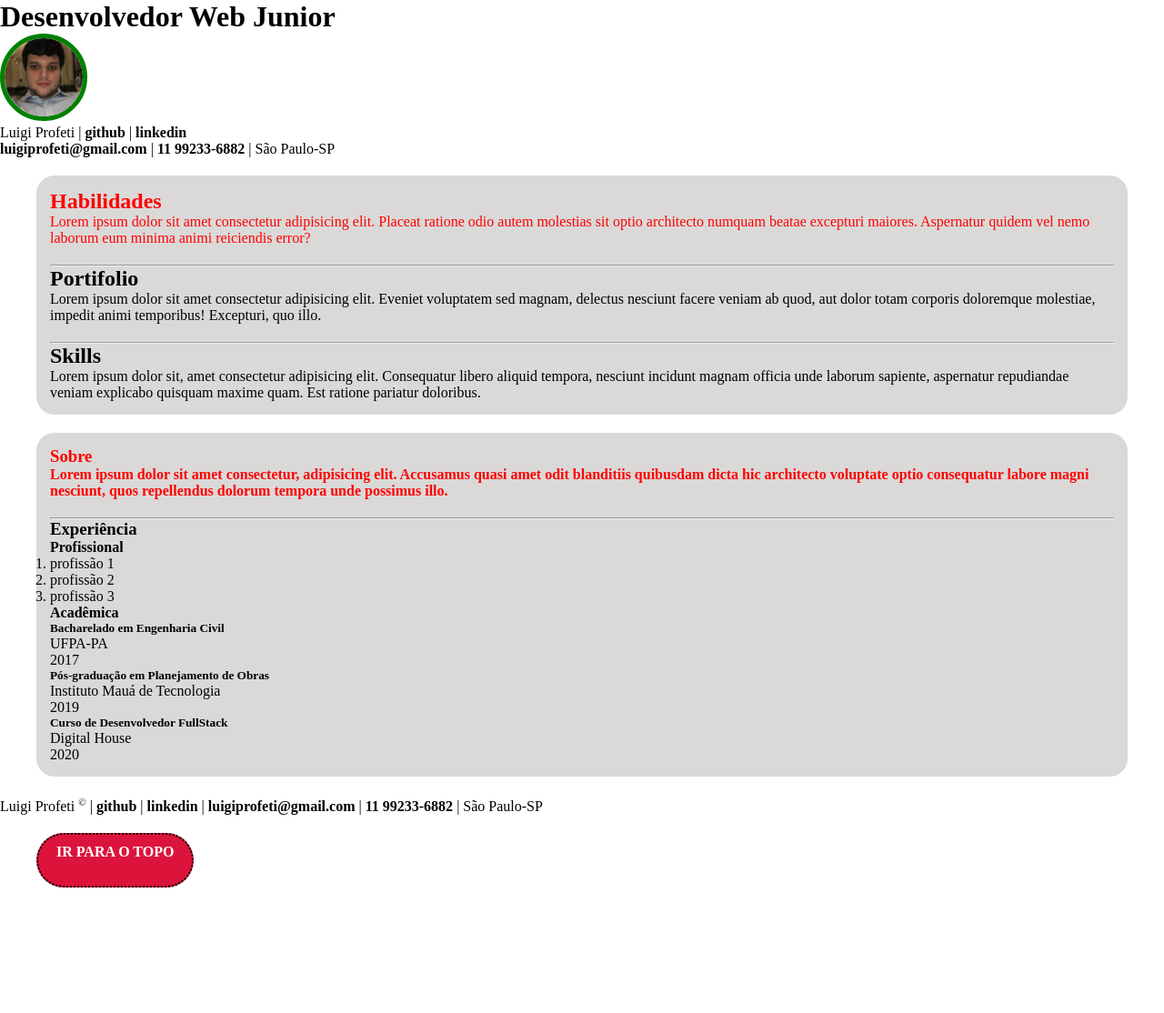
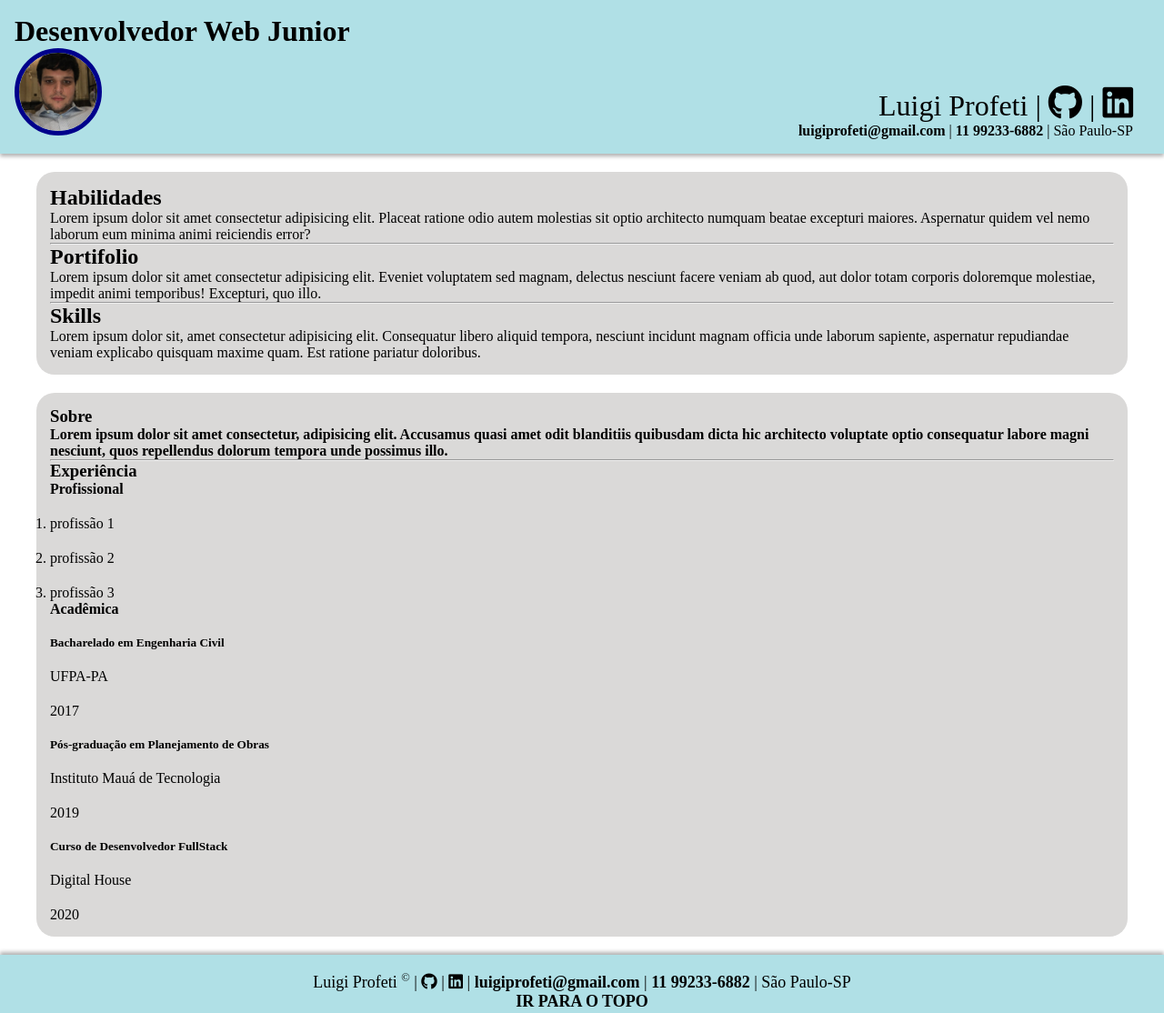
Before and after one commit to luigipr/curriculo, a plain HTML site: page index.html in a window 1280 px wide. Shown: the whole page at 91% size. Before the commit the page ends 996 px from the top, so only its background shows below. Drawn offline with Linux system fonts and the light colour scheme.

Commit message:
adicionando coisas

```diff
--- a/assets/css/style.css
+++ b/assets/css/style.css
@@ -9,6 +9,10 @@
     scroll-behavior: smooth;
 
 }
+body {
+    min-height: 100vh;
+}
+
 ul {
     list-style: none;
 }
@@ -19,21 +23,45 @@ a {
     transition: color 0.6s ease-in;
 }
 a:hover {
-    color: lawngreen;
+    color: darkblue;
 
+}
+ul {
+    list-style: none;
+}
+li {
+    margin: 20px 0 0 0;
 }
 #meuheader p:first-child {
     font-weight: bold;
 }
-section.destaque {
+/* section.destaque {
     color: red;
+} */
+header div {
+    display: inline-block;
+    text-align: right;
+    width: calc(100vw - 150px);
+    font-size: 16px;
+}
+header div p:first-child{
+    font-size: 2em;
+}
+
+header div p:first-child i {
+    font-size: 1.2em;
+    transition: all 0.8s ease-in-out;
+}
+header div p:first-child i:hover {
+    filter: drop-shadow(2px 2px 2px darkblue);
+}
+
+header {
+    filter: drop-shadow(0 3px 2px rgba(0,0,0,0.3))
 }
 
 aside p {
     font-weight: bold;
-}
-hr {
-    margin: 20px 0 0 0;
 }
 main, aside {
     margin: 20px 40px;
@@ -42,18 +70,29 @@ main, aside {
     background-color: rgb(218, 217, 216);
 }
 
+header, footer {
+    background-color: powderblue;
+    padding: 16px;
+
+}
+footer {
+    filter: drop-shadow(0 -3px 2px rgba(0,0,0,0.3));
+    font-size: 18px;
+    text-align: center;
+}
+
 img {
     border-radius: 50%;
     transition: all 0.8s ease-in-out;
-    border: 5px solid green;
+    border: 5px solid darkblue;
 }
 img:hover {
-    transform: rotate(360deg);
+    transform: rotate(360deg) scale(1.05);
     filter: drop-shadow(2px 2px 2px rgba(0,0,0,0.5));
     border: 5px solid blue;
 }
 
-a[href="#meuHeader"] {
+/* a[href="#meuHeader"] {
     background-color: crimson;
     color: #ffffff;
     border: 2px dotted rgb(0,0,0);
@@ -64,4 +103,5 @@ a[href="#meuHeader"] {
     width: fit-content;
     margin: 20px 40px;
     display: block;
-}
+    position: fixed;
+} */
--- a/index.html
+++ b/index.html
@@ -4,17 +4,20 @@
     <meta charset="UTF-8">
     <meta name="viewport" content="width=device-width, initial-scale=1.0">
     <title>CV Programador</title>
+    <link href="https://cdnjs.cloudflare.com/ajax/libs/font-awesome/5.13.0/css/all.min.css" rel="stylesheet" crossorigin="anonymous">
     <link rel="stylesheet" href="./assets/css/style.css">
 </head>
 <body>
     <header id="meuHeader">
         <h1>Desenvolvedor Web Junior</h1>
         <img src="./assets/img/minha-foto.jpg" alt="Imagem de perfil do candidato" width="96" height="96">
-        <p>Luigi Profeti | <a href="https://github.com/luigipr" target="_blank" rel="noopener" title="Acesse meu perfil no github">github</a> | <a href="https://www.linkedin.com/in/luigi-profeti/" target="_blank" rel="noopener" title="Acesse meu perfil no linkedin">linkedin</a></p>
+        <div>
+        <p>Luigi Profeti | <a href="https://github.com/luigipr" target="_blank" rel="noopener" title="Acesse meu perfil no github"><i class="fab fa-github"></i></a> | <a href="https://www.linkedin.com/in/luigi-profeti/" target="_blank" rel="noopener" title="Acesse meu perfil no linkedin"><i class="fab fa-linkedin"></i></a></p>
         <p> <a href="mailto:luigiprofeti@gmail.com?subject=Quero%20te%20contratar" title="Entre em contato comigo por email: ">luigiprofeti@gmail.com</a> | <a href="tel:+5511992336882" title="Entre em contato comigo por telefone: ">11 99233-6882</a> | São Paulo-SP</p>
+        </div>
     </header>
     <main>
-        <section class="destaque">
+        <section>
             <h2>Habilidades</h2>
             <p>Lorem ipsum dolor sit amet consectetur adipisicing elit. Placeat ratione odio autem molestias sit optio architecto numquam beatae excepturi maiores. Aspernatur quidem vel nemo laborum eum minima animi reiciendis error?</p>
         </section>
@@ -30,7 +33,7 @@
         </section>
     </main>
     <aside>
-        <section class="destaque">
+        <section>
             <h3>Sobre</h3>
             <p>Lorem ipsum dolor sit amet consectetur, adipisicing elit. Accusamus quasi amet odit blanditiis quibusdam dicta hic architecto voluptate optio consequatur labore magni nesciunt, quos repellendus dolorum tempora unde possimus illo.</p>
         </section>
@@ -41,7 +44,7 @@
             </h3>
             <article>
                 <h4>Profissional</h4>
-                <ol class="destaque">
+                <ol>
                     <li>profissão 1</li>
                     <li>profissão 2</li>
                     <li>profissão 3</li>
@@ -75,7 +78,7 @@
             </article>
     </aside>
     <footer>
-        <p>Luigi Profeti <sup><small>&copy;</small></sup> | <a href="https://github.com/luigipr" target="_blank" rel="noopener" title="Acesse meu perfil no github">github</a> | <a href="https://www.linkedin.com/in/luigi-profeti/" target="_blank" rel="noopener" title="Acesse meu perfil no linkedin">linkedin</a> | <a href="mailto:luigiprofeti@gmail.com?subject=Quero%20te%20contratar" title="Entre em contato comigo por email: ">luigiprofeti@gmail.com</a> | <a href="tel:+5511992336882" title="Entre em contato comigo por telefone: ">11 99233-6882</a> | São Paulo-SP</p>
+        <p>Luigi Profeti <sup><small>&copy;</small></sup> | <a href="https://github.com/luigipr" target="_blank" rel="noopener" title="Acesse meu perfil no github"><i class="fab fa-github"></i></a> | <a href="https://www.linkedin.com/in/luigi-profeti/" target="_blank" rel="noopener" title="Acesse meu perfil no linkedin"><i class="fab fa-linkedin"></i></a> | <a href="mailto:luigiprofeti@gmail.com?subject=Quero%20te%20contratar" title="Entre em contato comigo por email: ">luigiprofeti@gmail.com</a> | <a href="tel:+5511992336882" title="Entre em contato comigo por telefone: ">11 99233-6882</a> | São Paulo-SP</p>
         <a href="#meuHeader" id='irParaTopo'>IR PARA O TOPO</a>
     </footer>
 
```
